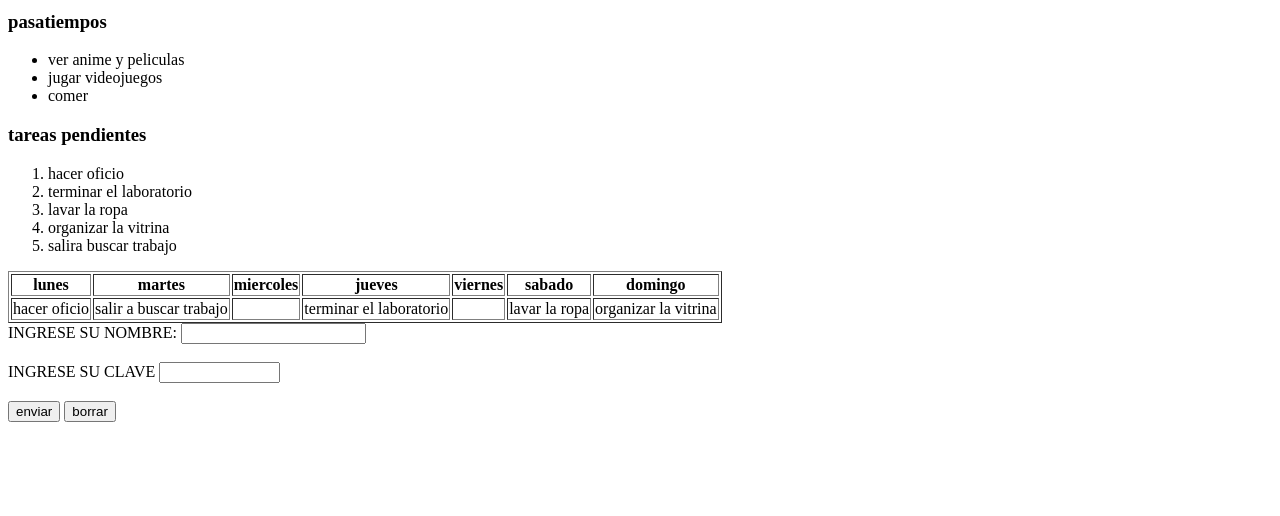
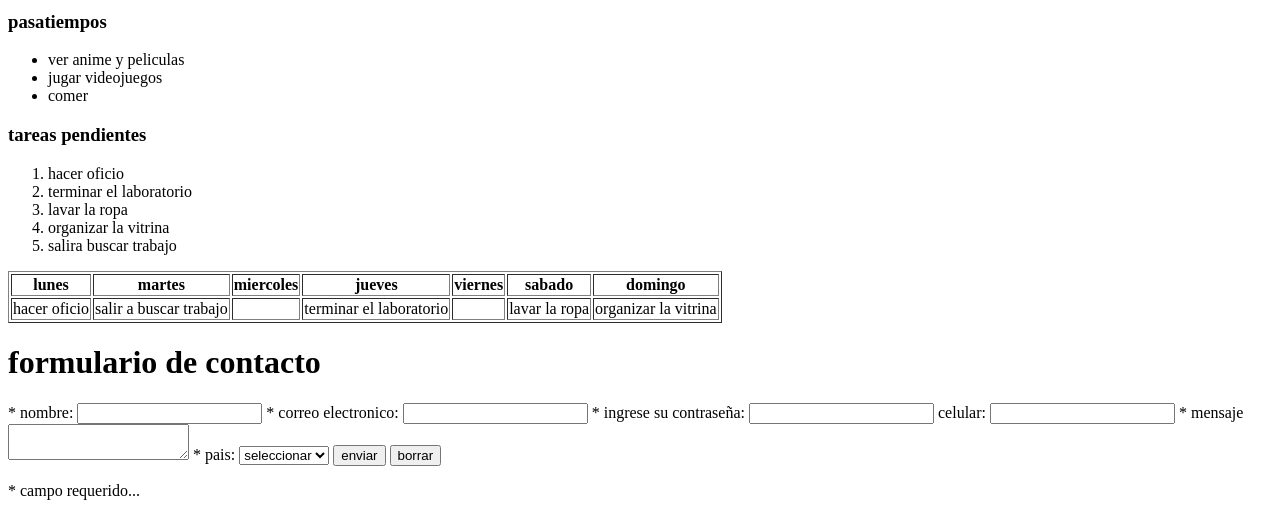
Before and after one commit to arca155/lab2, a plain HTML site: page index.html in a window 1280 px wide. Shown: the part 771-1287 px from the top of the page. Before the commit the page ends 1201 px from the top, so only its background shows below. Drawn offline with Linux system fonts and the light colour scheme.

Commit message:
archivo index

```diff
--- a/index.html
+++ b/index.html
@@ -62,16 +62,31 @@
         	</tr>
         </tbody>
     </table>
-	<form>
-		INGRESE SU NOMBRE:
-		<input type="text" name="NOMBRE" size="20">
-		<br><br>
-		INGRESE SU CLAVE
-		<input type="password" name="CLAVE" size="12">
-		<br><br>
-		<input type="submit" value="enviar">
-		<input type="reset" value="borrar">
-	</form>
+	<div class="container">
+		<form>
+			<h1>formulario de contacto</h1>
+			<label>* nombre:</label>
+			<input type="text" name="nombre" required="">
+			<label>* correo electronico:</label>
+			<input type="email" name="email" required="">
+			<label>* ingrese su contraseña:</label>
+			<input type="password" name="clave" required="">
+			<label>celular:</label>
+			<input type="number" name="cel">
+			<label>* mensaje</label>
+			<textarea required=""></textarea>
+			<label>* pais:</label>
+			<select>
+				<option selected="">seleccionar</option>
+				<option>colombia</option>
+				<option>brasil</option>
+				<option>chile</option>
+			</select>
+			<input type="submit" value="enviar">
+			<input type="reset" value="borrar">
+			<p>* campo requerido...</p>
+		</form>
+	</div>
 
 </body>
 </html>
```
